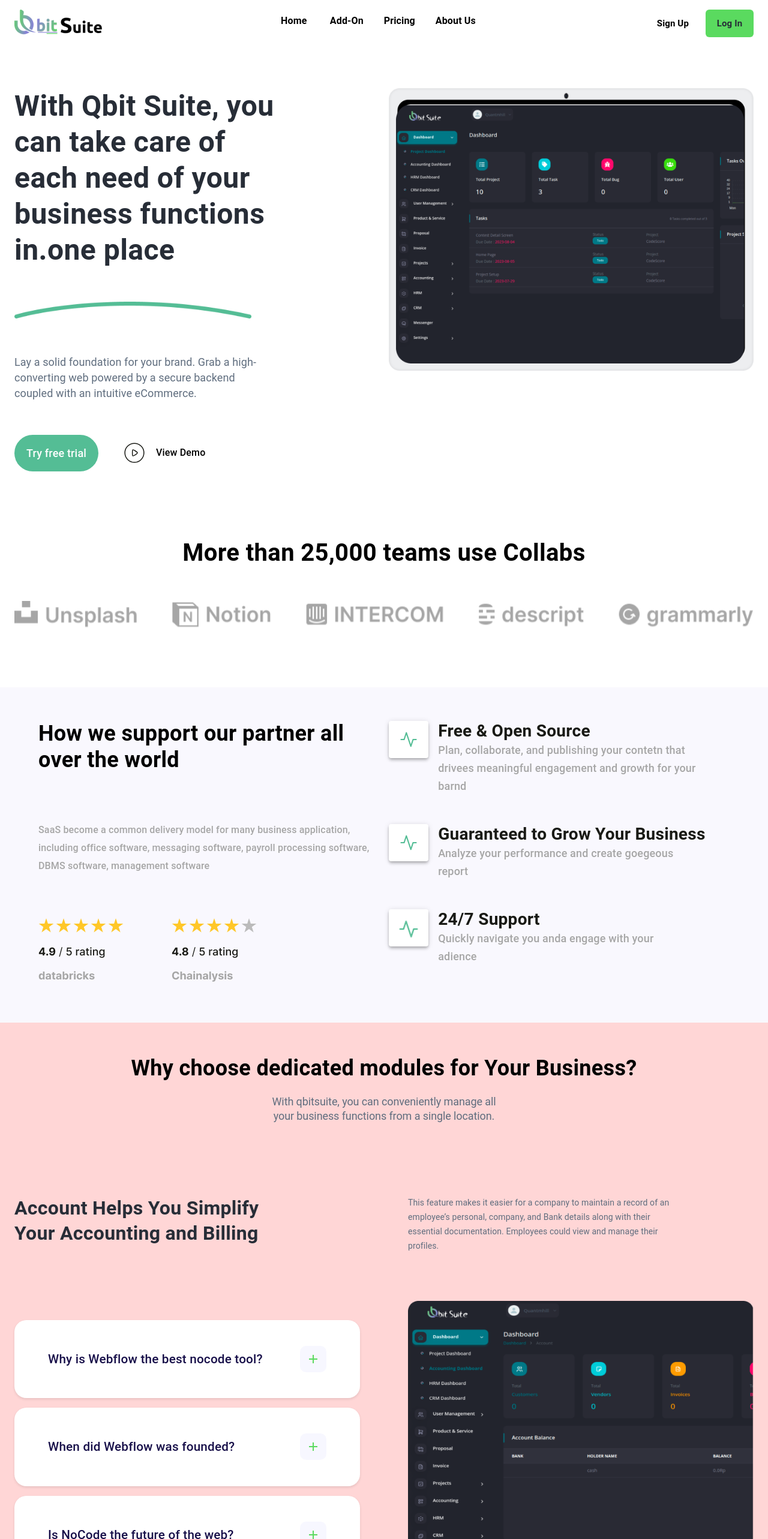
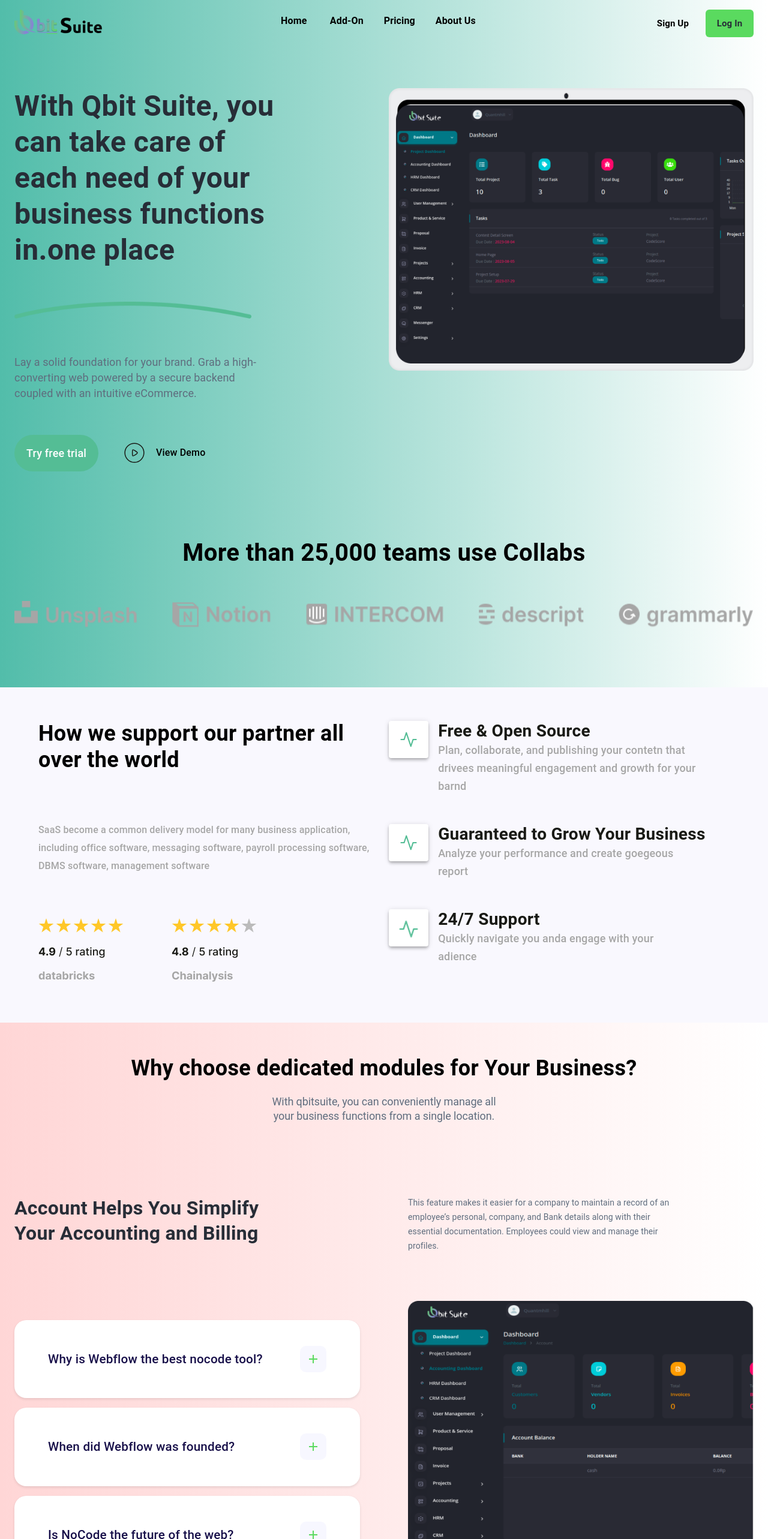
Before and after one commit to ThakurParam/quibtsuite, a React (Create React App) app: page / in a window 1280 px wide. Shown: the top 2566 px of the page at 60% size. Built offline with nearby package versions, Linux system fonts and the light colour scheme.

Commit message:
linear gradient

```diff
--- a/src/Pages/Account.js
+++ b/src/Pages/Account.js
@@ -43,7 +43,12 @@
   };
   return (
     <>
-      <Box sx={{ bgcolor: "#FFD6D6", pb: 12 }}>
+      <Box
+        sx={{
+          background: "linear-gradient(to right, #FFD6D6, #FFFFFF)",
+          pb: 12,
+        }}
+      >
         <Container maxWidth="xl" sx={{ mt: 10 }}>
           <Box>
             <Grid container spacing={10}>
--- a/src/Pages/AccountingBilling.js
+++ b/src/Pages/AccountingBilling.js
@@ -43,7 +43,12 @@
   };
   return (
     <>
-      <Box sx={{ bgcolor: "#FFD6D6", pb: 12 }}>
+      <Box
+        sx={{
+          background: "linear-gradient(to right, #FFD6D6, #FFFFFF)",
+          pb: 12,
+        }}
+      >
         <Box
           sx={{
             textAlign: "center",
@@ -209,7 +214,7 @@
                         sx={{ p: 5, borderRadius: "12px" }}
                         style={accordionStyle}
                         expanded={expandedAccordion2}
-              onChange={handleChangeAccordion2}
+                        onChange={handleChangeAccordion2}
                       >
                         <AccordionSummary
                           expandIcon={
--- a/src/Pages/TopBar.js
+++ b/src/Pages/TopBar.js
@@ -10,7 +10,13 @@
 export const TopBar = () => {
   return (
     <>
-      <Box sx={{ bgcolor: "#FFFFFF", pb: 12, pt: 2 }}>
+      <Box
+        sx={{
+          background: `linear-gradient(to right,#52BDAA,#FFFFFF), linear-gradient(to bottom,#FFFFFF, #FFFFFF), linear-gradient(to bottom, #FFFFFF, #FFFFFF)`,
+          pb: 12,
+          pt: 2,
+        }}
+      >
         <Container maxWidth="xl">
           <Box
             sx={{ display: "flex", justifyContent: "space-between" }}
```
